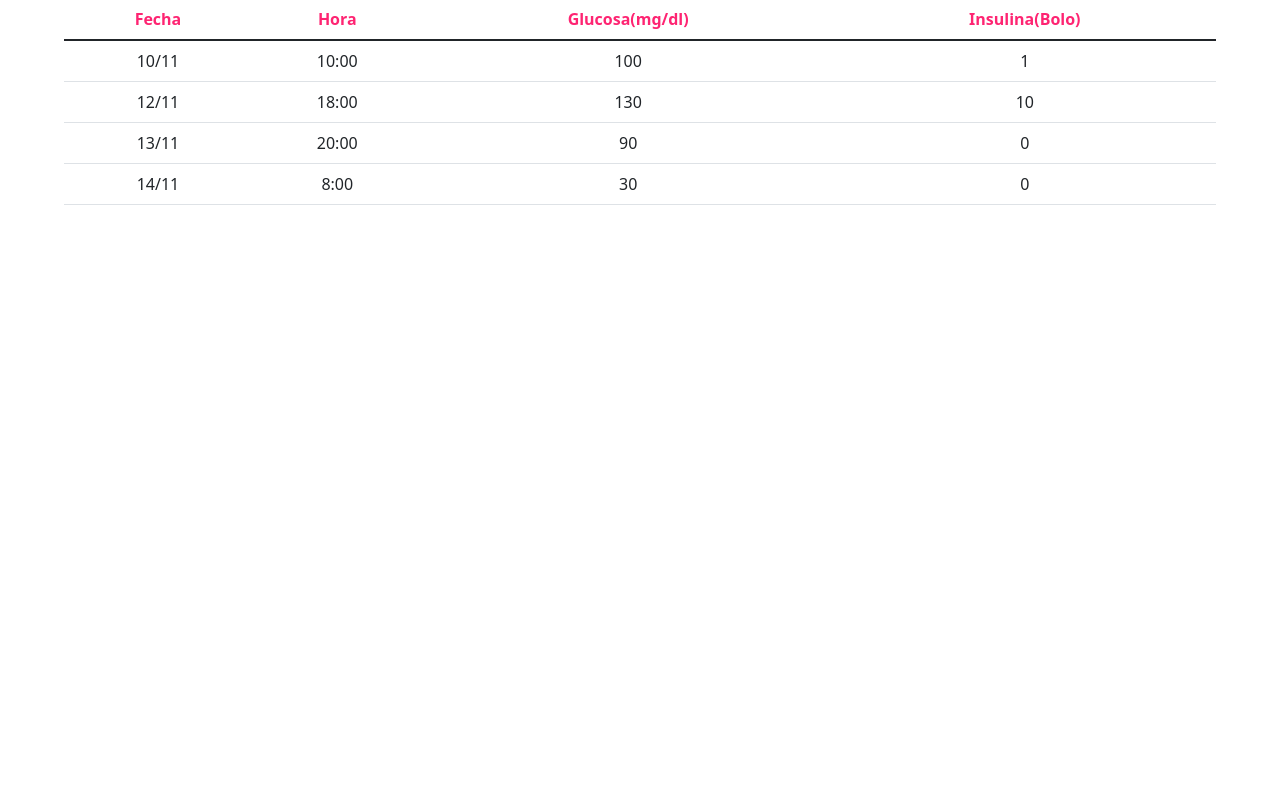
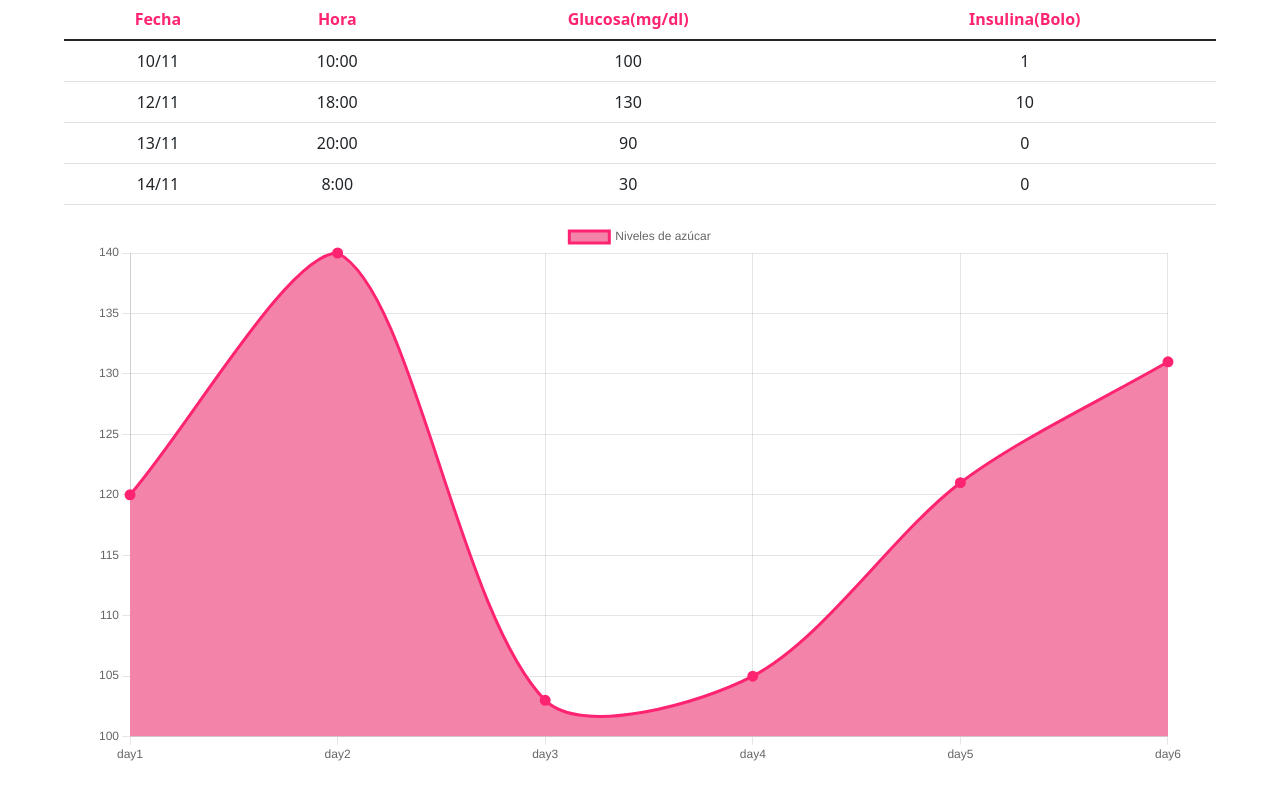
Before and after one commit to FrigoDev/Glicemiapp, a React (Create React App) app: page /diario in a window 1280 px wide. Shown: the part 476-1276 px from the top of the page. Before the commit the page ends 800 px from the top, so only its background shows below. Built offline with nearby package versions, Linux system fonts and the light colour scheme.

Commit message:
Grafica funcional (solo falta rellenar)

```diff
--- a/package.json
+++ b/package.json
@@ -8,10 +8,12 @@
     "@testing-library/user-event": "^12.8.3",
     "axios": "^0.24.0",
     "bootstrap": "^5.1.3",
+    "chart.js": "^3.6.0",
     "classnames": "^2.3.1",
     "mdb-react-ui-kit": "^1.6.0",
     "react": "^17.0.2",
     "react-bootstrap": "^2.0.1",
+    "react-chartjs-2": "^3.3.0",
     "react-dom": "^17.0.2",
     "react-dropzone": "^11.4.2",
     "react-icons": "^4.3.1",
--- a/src/App.js
+++ b/src/App.js
@@ -31,7 +31,7 @@ function App() {
       <Route path="/login" exact={true} component={Login}/>
       <div>
         <NavBar/>
-      <Route path="/home" exact={true} component={()=><Home/>}/>
+      <Route path="/" exact={true} component={()=><Home/>}/>
       <Route path="/p_reg" exact={true} component={P_reg}/>
       <Route path="/paciente" exact={true} component={paciente}/>
       <Route path="/medicamento" exact={true} component={medicamento}/>
--- a/src/components/diario.css
+++ b/src/components/diario.css
@@ -1,5 +1,9 @@
 .page-content{
     width: 90%;
+    margin: 0 auto;
+}
+.page-content-1{
+    width: 85%;
     margin: 0 auto;
 }
 .Table-thead{
--- a/src/components/diario.js
+++ b/src/components/diario.js
@@ -1,5 +1,6 @@
 import React from "react";
 import { Row, Col, Image, Button, Form, FormControl, InputGroup, Card } from 'react-bootstrap';
+import BarChart from "./graphics";
 import './diario.css'
 
 const PData = (props) => {
@@ -80,6 +81,10 @@ const diario = () => {
                     </table>
                 </div>
             </div>
+            <div className="page-content-1">
+                <BarChart />
+            </div>
+
         </>
     );
 }
--- /dev/null
+++ b/src/components/graphics.jsx
@@ -0,0 +1,33 @@
+import React from 'react';
+import { Line } from 'react-chartjs-2'
+
+const BarChart = (props) => {
+    return (
+        <div className='mb-md-5 mb-2'>
+            <Line
+                data={{
+                    labels: ['day1', 'day2', 'day3', 'day4', 'day5', 'day6'],
+                    datasets: [
+                        {
+                            data:[120,140,103,105,121,131],
+                            label:'Niveles de azúcar',
+                            backgroundColor:['#F383A8'],
+                            borderColor:['#FE2472'],
+                            borderWidth:3,
+                            fill:true,
+                            pointBackgroundColor:['#FE2472'],
+                            pointRadius:4,
+                            lineTension:0.3
+                        },
+                    ],
+                }}
+                height={350}
+                width={700}
+                options={{
+                    maintaninAspectRatio: false,
+                }}
+            />
+        </div>
+    );
+}
+export default BarChart;
```
Also changed, not shown: 1 other file (tests, documents, lock files or other folders).
